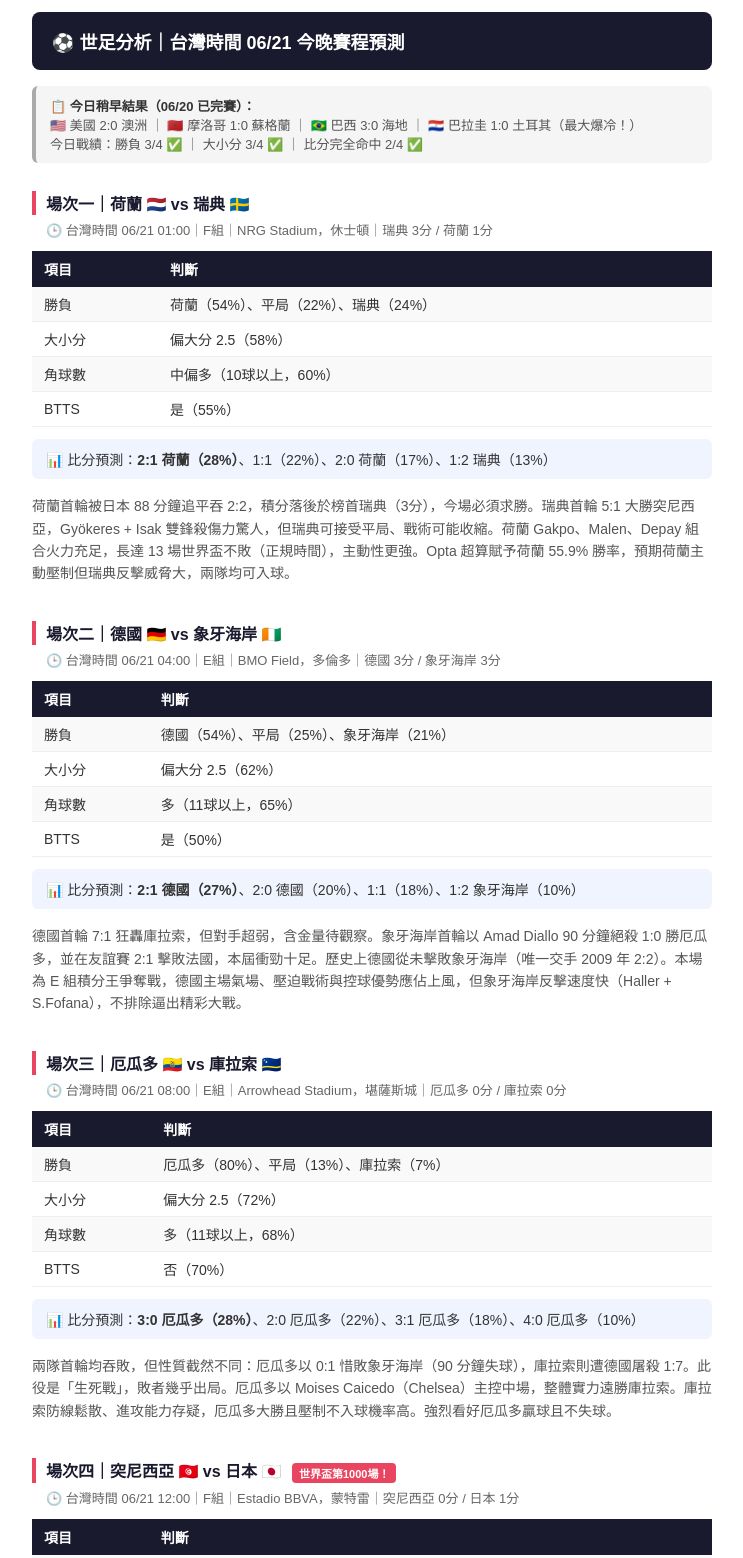
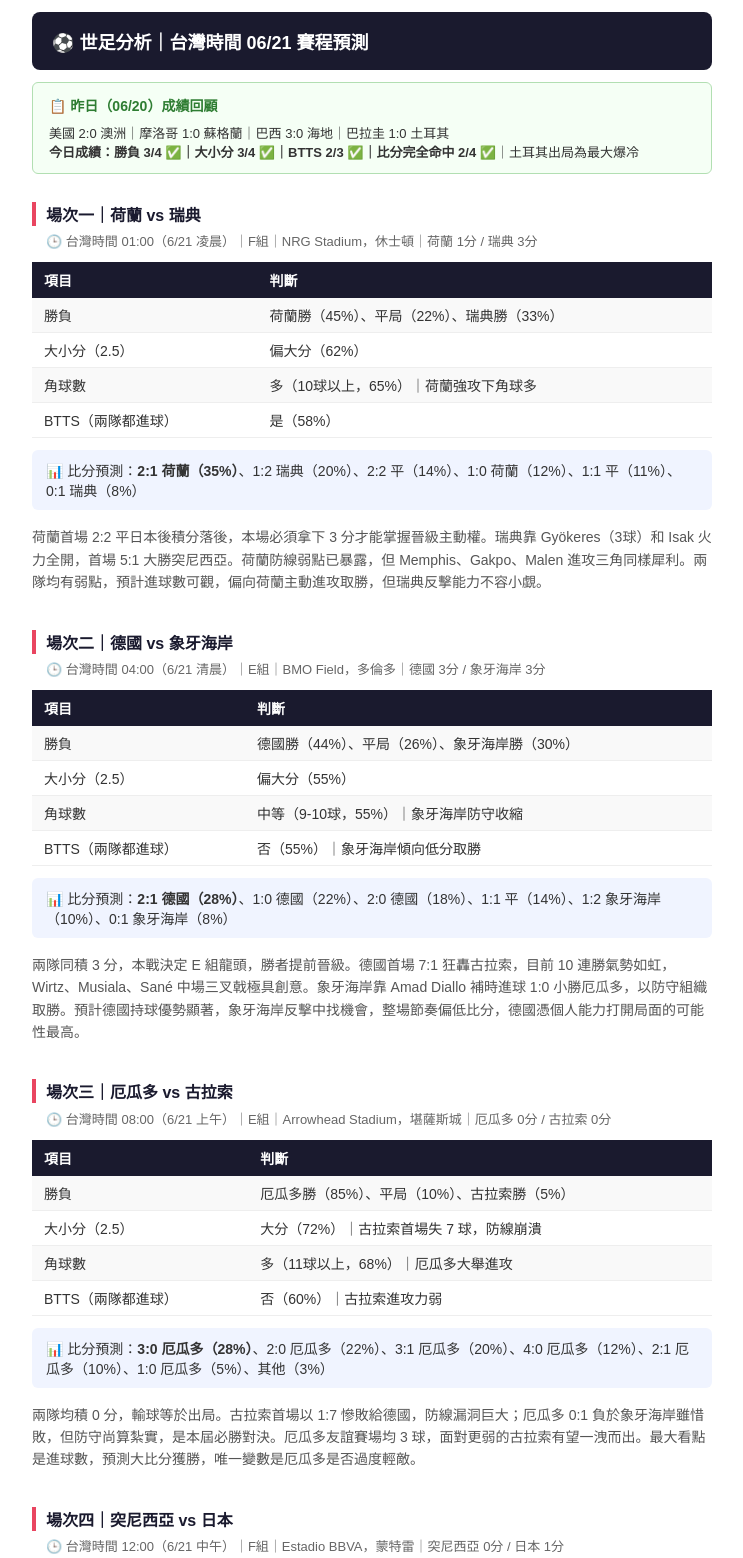
Before and after one commit to haoya924/worldcup2026, a plain HTML site: page 0620_分析.html in a window 1280 px wide. Shown: the top 1558 px of the page, without its empty margins (268-1011 px from the left). Drawn offline with Linux system fonts and the light colour scheme.

Commit message:
分析 2026-06-20

```diff
--- a/0620_分析.html
+++ b/0620_分析.html
@@ -2,7 +2,7 @@
 <html><head><meta charset="utf-8">
 <style>
 body{font-family:Arial,sans-serif;max-width:680px;margin:0 auto;color:#333}
-h1{background:#1a1a2e;color:white;padding:16px 20px;border-radius:8px;font-size:18px;margin-bottom:8px}
+h1{background:#1a1a2e;color:white;padding:16px 20px;border-radius:8px;font-size:18px}
 h2{color:#1a1a2e;border-left:4px solid #e94560;padding-left:10px;margin-top:28px;font-size:16px}
 .meta{color:#666;font-size:13px;margin:-8px 0 12px 14px}
 table{width:100%;border-collapse:collapse;margin:12px 0;font-size:14px}
@@ -14,96 +14,92 @@ tr:nth-child(even){background:#f9f9f9}
 .summary{background:#1a1a2e;color:white;border-radius:8px;padding:14px 18px;margin-top:24px}
 .summary th{background:#0d0d1a}
 .summary td{border-bottom:1px solid #333;color:#eee}
-.results-box{background:#f5f5f5;border-left:4px solid #aaa;border-radius:6px;padding:10px 14px;font-size:13px;margin:16px 0;color:#555}
-.results-box b{color:#333}
+.review{background:#f5fff5;border:1px solid #b2dfb2;border-radius:6px;padding:12px 16px;margin-bottom:20px;font-size:13px}
+.review h3{color:#2e7d32;margin:0 0 8px 0;font-size:14px}
 .footer{font-size:12px;color:#aaa;text-align:center;margin-top:20px;padding-top:12px;border-top:1px solid #eee}
-.badge{display:inline-block;background:#e94560;color:white;font-size:11px;padding:2px 7px;border-radius:4px;margin-left:6px;vertical-align:middle}
 </style></head><body>
 
-<h1>⚽ 世足分析｜台灣時間 06/21 今晚賽程預測</h1>
+<h1>⚽ 世足分析｜台灣時間 06/21 賽程預測</h1>
 
-<div class="results-box">
-<b>📋 今日稍早結果（06/20 已完賽）：</b><br>
-🇺🇸 美國 2:0 澳洲 ｜ 🇲🇦 摩洛哥 1:0 蘇格蘭 ｜ 🇧🇷 巴西 3:0 海地 ｜ 🇵🇾 巴拉圭 1:0 土耳其（最大爆冷！）<br>
-今日戰績：勝負 3/4 ✅ ｜ 大小分 3/4 ✅ ｜ 比分完全命中 2/4 ✅
+<div class="review">
+  <h3>📋 昨日（06/20）成績回顧</h3>
+  美國 2:0 澳洲｜摩洛哥 1:0 蘇格蘭｜巴西 3:0 海地｜巴拉圭 1:0 土耳其<br>
+  <b>今日成績：勝負 3/4 ✅｜大小分 3/4 ✅｜BTTS 2/3 ✅｜比分完全命中 2/4 ✅</b>｜土耳其出局為最大爆冷
 </div>
 
-<!-- 場次一 -->
-<h2>場次一｜荷蘭 🇳🇱 vs 瑞典 🇸🇪</h2>
-<div class="meta">🕒 台灣時間 06/21 01:00｜F組｜NRG Stadium，休士頓｜瑞典 3分 / 荷蘭 1分</div>
+<!-- ===== 場次一 ===== -->
+<h2>場次一｜荷蘭 vs 瑞典</h2>
+<div class="meta">🕒 台灣時間 01:00（6/21 凌晨）｜F組｜NRG Stadium，休士頓｜荷蘭 1分 / 瑞典 3分</div>
 <table>
 <tr><th>項目</th><th>判斷</th></tr>
-<tr><td>勝負</td><td>荷蘭（54%）、平局（22%）、瑞典（24%）</td></tr>
-<tr><td>大小分</td><td>偏大分 2.5（58%）</td></tr>
-<tr><td>角球數</td><td>中偏多（10球以上，60%）</td></tr>
-<tr><td>BTTS</td><td>是（55%）</td></tr>
+<tr><td>勝負</td><td>荷蘭勝（45%）、平局（22%）、瑞典勝（33%）</td></tr>
+<tr><td>大小分（2.5）</td><td>偏大分（62%）</td></tr>
+<tr><td>角球數</td><td>多（10球以上，65%）｜荷蘭強攻下角球多</td></tr>
+<tr><td>BTTS（兩隊都進球）</td><td>是（58%）</td></tr>
 </table>
-<div class="scores">📊 比分預測：<b>2:1 荷蘭（28%）</b>、1:1（22%）、2:0 荷蘭（17%）、1:2 瑞典（13%）</div>
+<div class="scores">📊 比分預測：<b>2:1 荷蘭（35%）</b>、1:2 瑞典（20%）、2:2 平（14%）、1:0 荷蘭（12%）、1:1 平（11%）、0:1 瑞典（8%）</div>
 <div class="analysis">
-荷蘭首輪被日本 88 分鐘追平吞 2:2，積分落後於榜首瑞典（3分），今場必須求勝。瑞典首輪 5:1 大勝突尼西亞，Gyökeres + Isak 雙鋒殺傷力驚人，但瑞典可接受平局、戰術可能收縮。荷蘭 Gakpo、Malen、Depay 組合火力充足，長達 13 場世界盃不敗（正規時間），主動性更強。Opta 超算賦予荷蘭 55.9% 勝率，預期荷蘭主動壓制但瑞典反擊威脅大，兩隊均可入球。
+  荷蘭首場 2:2 平日本後積分落後，本場必須拿下 3 分才能掌握晉級主動權。瑞典靠 Gyökeres（3球）和 Isak 火力全開，首場 5:1 大勝突尼西亞。荷蘭防線弱點已暴露，但 Memphis、Gakpo、Malen 進攻三角同樣犀利。兩隊均有弱點，預計進球數可觀，偏向荷蘭主動進攻取勝，但瑞典反擊能力不容小覷。
 </div>
 
-<!-- 場次二 -->
-<h2>場次二｜德國 🇩🇪 vs 象牙海岸 🇨🇮</h2>
-<div class="meta">🕒 台灣時間 06/21 04:00｜E組｜BMO Field，多倫多｜德國 3分 / 象牙海岸 3分</div>
+<!-- ===== 場次二 ===== -->
+<h2>場次二｜德國 vs 象牙海岸</h2>
+<div class="meta">🕒 台灣時間 04:00（6/21 清晨）｜E組｜BMO Field，多倫多｜德國 3分 / 象牙海岸 3分</div>
 <table>
 <tr><th>項目</th><th>判斷</th></tr>
-<tr><td>勝負</td><td>德國（54%）、平局（25%）、象牙海岸（21%）</td></tr>
-<tr><td>大小分</td><td>偏大分 2.5（62%）</td></tr>
-<tr><td>角球數</td><td>多（11球以上，65%）</td></tr>
-<tr><td>BTTS</td><td>是（50%）</td></tr>
+<tr><td>勝負</td><td>德國勝（44%）、平局（26%）、象牙海岸勝（30%）</td></tr>
+<tr><td>大小分（2.5）</td><td>偏大分（55%）</td></tr>
+<tr><td>角球數</td><td>中等（9-10球，55%）｜象牙海岸防守收縮</td></tr>
+<tr><td>BTTS（兩隊都進球）</td><td>否（55%）｜象牙海岸傾向低分取勝</td></tr>
 </table>
-<div class="scores">📊 比分預測：<b>2:1 德國（27%）</b>、2:0 德國（20%）、1:1（18%）、1:2 象牙海岸（10%）</div>
+<div class="scores">📊 比分預測：<b>2:1 德國（28%）</b>、1:0 德國（22%）、2:0 德國（18%）、1:1 平（14%）、1:2 象牙海岸（10%）、0:1 象牙海岸（8%）</div>
 <div class="analysis">
-德國首輪 7:1 狂轟庫拉索，但對手超弱，含金量待觀察。象牙海岸首輪以 Amad Diallo 90 分鐘絕殺 1:0 勝厄瓜多，並在友誼賽 2:1 擊敗法國，本屆衝勁十足。歷史上德國從未擊敗象牙海岸（唯一交手 2009 年 2:2）。本場為 E 組積分王爭奪戰，德國主場氣場、壓迫戰術與控球優勢應佔上風，但象牙海岸反擊速度快（Haller + S.Fofana），不排除逼出精彩大戰。
+  兩隊同積 3 分，本戰決定 E 組龍頭，勝者提前晉級。德國首場 7:1 狂轟古拉索，目前 10 連勝氣勢如虹，Wirtz、Musiala、Sané 中場三叉戟極具創意。象牙海岸靠 Amad Diallo 補時進球 1:0 小勝厄瓜多，以防守組織取勝。預計德國持球優勢顯著，象牙海岸反擊中找機會，整場節奏偏低比分，德國憑個人能力打開局面的可能性最高。
 </div>
 
-<!-- 場次三 -->
-<h2>場次三｜厄瓜多 🇪🇨 vs 庫拉索 🇨🇼</h2>
-<div class="meta">🕒 台灣時間 06/21 08:00｜E組｜Arrowhead Stadium，堪薩斯城｜厄瓜多 0分 / 庫拉索 0分</div>
+<!-- ===== 場次三 ===== -->
+<h2>場次三｜厄瓜多 vs 古拉索</h2>
+<div class="meta">🕒 台灣時間 08:00（6/21 上午）｜E組｜Arrowhead Stadium，堪薩斯城｜厄瓜多 0分 / 古拉索 0分</div>
 <table>
 <tr><th>項目</th><th>判斷</th></tr>
-<tr><td>勝負</td><td>厄瓜多（80%）、平局（13%）、庫拉索（7%）</td></tr>
-<tr><td>大小分</td><td>偏大分 2.5（72%）</td></tr>
-<tr><td>角球數</td><td>多（11球以上，68%）</td></tr>
-<tr><td>BTTS</td><td>否（70%）</td></tr>
+<tr><td>勝負</td><td>厄瓜多勝（85%）、平局（10%）、古拉索勝（5%）</td></tr>
+<tr><td>大小分（2.5）</td><td>大分（72%）｜古拉索首場失 7 球，防線崩潰</td></tr>
+<tr><td>角球數</td><td>多（11球以上，68%）｜厄瓜多大舉進攻</td></tr>
+<tr><td>BTTS（兩隊都進球）</td><td>否（60%）｜古拉索進攻力弱</td></tr>
 </table>
-<div class="scores">📊 比分預測：<b>3:0 厄瓜多（28%）</b>、2:0 厄瓜多（22%）、3:1 厄瓜多（18%）、4:0 厄瓜多（10%）</div>
+<div class="scores">📊 比分預測：<b>3:0 厄瓜多（28%）</b>、2:0 厄瓜多（22%）、3:1 厄瓜多（20%）、4:0 厄瓜多（12%）、2:1 厄瓜多（10%）、1:0 厄瓜多（5%）、其他（3%）</div>
 <div class="analysis">
-兩隊首輪均吞敗，但性質截然不同：厄瓜多以 0:1 惜敗象牙海岸（90 分鐘失球），庫拉索則遭德國屠殺 1:7。此役是「生死戰」，敗者幾乎出局。厄瓜多以 Moises Caicedo（Chelsea）主控中場，整體實力遠勝庫拉索。庫拉索防線鬆散、進攻能力存疑，厄瓜多大勝且壓制不入球機率高。強烈看好厄瓜多贏球且不失球。
+  兩隊均積 0 分，輸球等於出局。古拉索首場以 1:7 慘敗給德國，防線漏洞巨大；厄瓜多 0:1 負於象牙海岸雖惜敗，但防守尚算紮實，是本屆必勝對決。厄瓜多友誼賽場均 3 球，面對更弱的古拉索有望一洩而出。最大看點是進球數，預測大比分獲勝，唯一變數是厄瓜多是否過度輕敵。
 </div>
 
-<!-- 場次四 -->
-<h2>場次四｜突尼西亞 🇹🇳 vs 日本 🇯🇵 <span class="badge">世界盃第1000場！</span></h2>
-<div class="meta">🕒 台灣時間 06/21 12:00｜F組｜Estadio BBVA，蒙特雷｜突尼西亞 0分 / 日本 1分</div>
+<!-- ===== 場次四 ===== -->
+<h2>場次四｜突尼西亞 vs 日本</h2>
+<div class="meta">🕒 台灣時間 12:00（6/21 中午）｜F組｜Estadio BBVA，蒙特雷｜突尼西亞 0分 / 日本 1分</div>
 <table>
 <tr><th>項目</th><th>判斷</th></tr>
-<tr><td>勝負</td><td>日本（62%）、平局（22%）、突尼西亞（16%）</td></tr>
-<tr><td>大小分</td><td>偏小分 2.5（52%）</td></tr>
-<tr><td>角球數</td><td>中（9-11球，55%）</td></tr>
-<tr><td>BTTS</td><td>否（65%）</td></tr>
+<tr><td>勝負</td><td>日本勝（58%）、平局（22%）、突尼西亞勝（20%）</td></tr>
+<tr><td>大小分（2.5）</td><td>偏小分（55%）｜日本防守穩健</td></tr>
+<tr><td>角球數</td><td>中等（9-10球，55%）</td></tr>
+<tr><td>BTTS（兩隊都進球）</td><td>否（58%）｜日本傾向鎖定勝局</td></tr>
 </table>
-<div class="scores">📊 比分預測：<b>2:0 日本（28%）</b>、1:0 日本（22%）、2:1 日本（18%）、3:0 日本（12%）</div>
+<div class="scores">📊 比分預測：<b>2:0 日本（32%）</b>、1:0 日本（22%）、2:1 日本（16%）、1:1 平（12%）、0:1 突尼西亞（9%）、1:2 突尼西亞（5%）、0:0 平（4%）</div>
 <div class="analysis">
-此場是世界盃史上第 1,000 場比賽！突尼西亞首輪 1:5 慘敗瑞典，本場若敗幾乎確定出局。日本則以 2:2 逼平荷蘭（Kamada 88 分鐘追平），態度積極。Opta 超算賦予日本 61.3% 勝率，日本技術性踢法與有組織的防守令突尼西亞難以發揮。突尼西亞進攻層面疲軟，日本控球穩定應能拿下三分，預計單方面壓制格局。
+  此戰為世界盃史上第 1000 場正式賽事，意義特別。突尼西亞首場 1:5 大敗瑞典，本賽同時是賽前友誼賽 0:5 負比利時，守門防線系統性漏洞；日本則 2:2 平荷蘭顯示進攻力道，歷史交手 5 次日本勝 4 次，包括卡達世界盃 2:0 取勝。日本有望用組織力壓制突尼西亞混亂防守，小分清勝可能性高。
 </div>
 
-<!-- 總覽 -->
+<!-- ===== 今日總覽 ===== -->
 <div class="summary">
-<p style="margin:0 0 10px 0;font-weight:bold;font-size:15px;">📋 今晚總覽（台灣時間 06/21）</p>
+<p style="margin:0 0 10px 0;font-weight:bold;font-size:15px;">📋 台灣時間 06/21 賽程總覽</p>
 <table>
-<tr><th>場次</th><th>時間</th><th>勝負偏向</th><th>大小分</th><th>角球</th><th>BTTS</th></tr>
-<tr><td>荷蘭 vs 瑞典</td><td>01:00</td><td>偏荷蘭（54%）</td><td>大分（58%）</td><td>中多（10+）</td><td>是（55%）</td></tr>
-<tr><td>德國 vs 象牙海岸</td><td>04:00</td><td>偏德國（54%）</td><td>大分（62%）</td><td>多（11+）</td><td>是（50%）</td></tr>
-<tr><td>厄瓜多 vs 庫拉索</td><td>08:00</td><td>強偏厄瓜多（80%）</td><td>大分（72%）</td><td>多（11+）</td><td>否（70%）</td></tr>
-<tr><td>突尼西亞 vs 日本</td><td>12:00</td><td>偏日本（62%）</td><td>小分（52%）</td><td>中（9-11）</td><td>否（65%）</td></tr>
+<tr><th>場次</th><th>台灣時間</th><th>勝負偏向</th><th>大小分</th><th>角球</th><th>BTTS</th></tr>
+<tr><td>荷蘭 vs 瑞典</td><td>01:00</td><td>偏荷蘭（45%）</td><td>大分（62%）</td><td>多（10+）</td><td>是（58%）</td></tr>
+<tr><td>德國 vs 象牙海岸</td><td>04:00</td><td>偏德國（44%）</td><td>偏大（55%）</td><td>中（9-10）</td><td>否（55%）</td></tr>
+<tr><td>厄瓜多 vs 古拉索</td><td>08:00</td><td>強偏厄瓜多（85%）</td><td>大分（72%）</td><td>多（11+）</td><td>否（60%）</td></tr>
+<tr><td>突尼西亞 vs 日本</td><td>12:00</td><td>偏日本（58%）</td><td>偏小分（55%）</td><td>中（9-10）</td><td>否（58%）</td></tr>
 </table>
-<p style="margin:12px 0 0 0;font-size:13px;color:#ccc;">今日最強押注：🔥 厄瓜多勝（80%）+ 大分（72%）｜最具看頭：德國 vs 象牙海岸</p>
+<p style="margin:14px 0 4px 0;font-size:13px;color:#ccc;">🔥 最強推薦：厄瓜多勝古拉索（大分）｜信心指數最高</p>
+<p style="margin:4px 0;font-size:13px;color:#ccc;">⚡ 留意：德國 vs 象牙海岸為 E 組龍頭爭奪戰，冷門機率不低</p>
 </div>
 
-<div class="results-box" style="margin-top:20px;border-left-color:#e94560">
-<b>⚠️ 土耳其大爆冷提醒：</b>昨日土耳其整個世界盃 0 進球出局，巴拉圭開場 1 分鐘即進球。今日 F 組的突尼西亞也是 0 分隊，但日本防守與組織明顯優於巴拉圭，爆冷機率相對低。
-</div>
-
-<div class="footer">由豪豪世足分析助理自動產生｜數據來源：Opta / ESPN / Sports Mole / Goal.com｜2026-06-20 19:00 台灣時間</div>
+<div class="footer">由豪豪世足分析助理自動產生 | 2026-06-20 19:00 台灣時間</div>
 </body></html>
```
